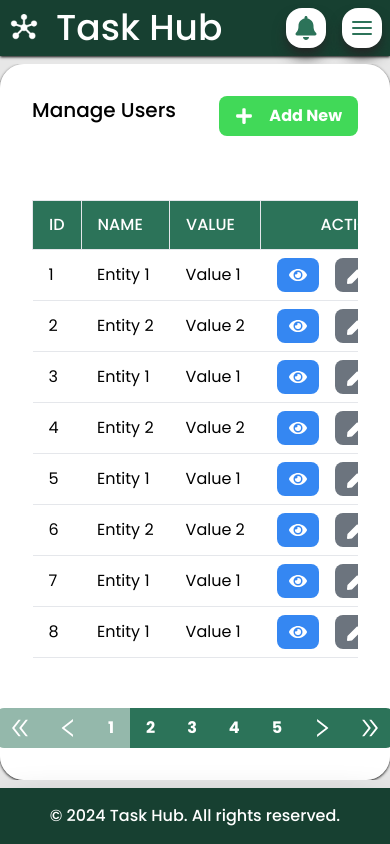
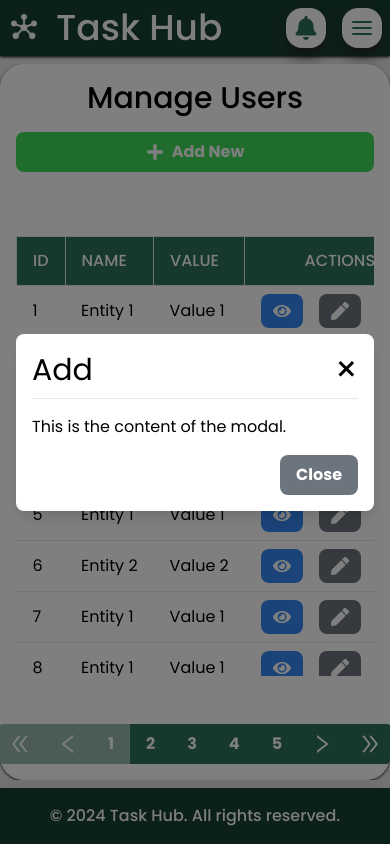
Before and after one commit to fabiomp-filho/task-hub-client, a Next.js app: page /users in a window 390 px wide. Both pictures are taken after a click on the button "Add New". Built offline with nearby package versions, Linux system fonts and the light colour scheme.

Commit message:
feat: Modals to include, exclude and visualize data.

```diff
--- a/components/buttons/CustomButton.tsx
+++ b/components/buttons/CustomButton.tsx
@@ -31,7 +31,7 @@ const CustomButton: React.FC<CustomButtonProps> = (
         disabled = false
     }
 ) => {
-    const baseClasses = `flex gap-4 justify-center items-center font-bold py-${py} px-${px} ${rounded} focus:outline-none focus:shadow-outline duration-300`;
+    const baseClasses = `flex md:gap-4 gap-2 justify-center items-center font-bold py-${py} px-${px} ${rounded} focus:outline-none focus:shadow-outline duration-300`;
     const colorClasses = {
         primary: `bg-primary hover:bg-primaryHover text-white`,
         outlinePrimary: `bg-white border border-primary hover:border-primaryHover text-primary`,
--- /dev/null
+++ b/components/form/DynamicFormModal.tsx
@@ -0,0 +1,70 @@
+import React from 'react';
+import { ErrorMessage, Form, Formik, FormikHelpers } from 'formik';
+import * as Yup from 'yup';
+import CustomInput from "@/components/inputs/CustomInput";
+import CustomButton from "@/components/buttons/CustomButton";
+
+interface FieldProps {
+    name: string;
+    type: string;
+    placeholder: string;
+    label: string;
+    color: string;
+}
+
+interface DynamicFormProps {
+    fields: FieldProps[];
+    initialValues: { [key: string]: any };
+    validationSchema: Yup.ObjectSchema<any>;
+    onSubmit: (values: { [key: string]: any }, formikHelpers: FormikHelpers<{ [key: string]: any }>) => void;
+    submitColor: string;
+}
+
+const DynamicFormModal: React.FC<DynamicFormProps> = (
+    {
+        fields,
+        initialValues,
+        validationSchema,
+        onSubmit,
+        submitColor,
+        onClose,
+    }) => {
+    return (
+        <Formik
+            initialValues={initialValues}
+            validationSchema={validationSchema}
+            onSubmit={onSubmit}
+        >
+            {formik => (
+                <Form className="mt-4 grid gap-4">
+                    {fields.map((field, index) => (
+                        <div key={index} className="flex flex-col">
+                            <label htmlFor={field.name} className="mb-1">{field.label}</label>
+                            <CustomInput
+                                name={field.name}
+                                type={field.type}
+                                placeholder={field.placeholder}
+                                color={field.color}
+                                inputClass={`${formik.errors[field.name] && formik.touched[field.name] ? 'border-red-500' : ''}`}
+                            />
+                            <ErrorMessage name={field.name} component="div" className="text-red-500 text-sm" />
+                        </div>
+                    ))}
+                    <div className="flex justify-end mt-4 gap-4">
+                        <CustomButton
+                            onClick={onClose}
+                            color={"secondary"}
+                            title={"Close"}
+                        />
+                        <CustomButton
+                            color={submitColor}
+                            title={"Submit"}
+                        />
+                    </div>
+                </Form>
+            )}
+        </Formik>
+    );
+};
+
+export default DynamicFormModal;
--- /dev/null
+++ b/components/modal/FormModal.tsx
@@ -0,0 +1,28 @@
+import React from 'react';
+
+interface ModalProps {
+    isOpen: boolean;
+    onClose: () => void;
+    title: string;
+    children: React.ReactNode;
+}
+
+const FormModal: React.FC<ModalProps> = ({isOpen, onClose, title, form}) => {
+    if (!isOpen) return null;
+
+    return (
+        <div className="fixed inset-0 z-50 flex items-center justify-center bg-black bg-opacity-50">
+            <div className="bg-white rounded-lg shadow-lg max-w-lg w-full p-4">
+                <div className="flex justify-between items-center border-b pb-2">
+                    <h2 className="text-2xl">{title}</h2>
+                    <button onClick={onClose} className="text-gray-600 hover:text-gray-900">
+                        &times;
+                    </button>
+                </div>
+                {form}
+            </div>
+        </div>
+    );
+};
+
+export default FormModal;
--- /dev/null
+++ b/components/modal/Modal.tsx
@@ -0,0 +1,47 @@
+import React, { useEffect, useState } from 'react';
+import CustomButton from "@/components/buttons/CustomButton";
+
+interface ModalProps {
+    isOpen: boolean;
+    onClose: () => void;
+    title: string;
+    children: React.ReactNode;
+}
+
+const Modal: React.FC<ModalProps> = ({ isOpen, onClose, title, children }) => {
+    const [show, setShow] = useState(isOpen);
+
+    useEffect(() => {
+        if (isOpen) {
+            setShow(true);
+        } else {
+            const timer = setTimeout(() => setShow(false), 500); // Match the duration with your transition duration
+            return () => clearTimeout(timer);
+        }
+    }, [isOpen]);
+
+    return (
+        <div className={`fixed inset-0 z-50 flex items-center justify-center bg-black bg-opacity-50 transition-opacity duration-500 ease-out ${isOpen ? 'opacity-100' : 'opacity-0'} ${show ? 'visible' : 'invisible'}`}>
+            <div className={`bg-white rounded-lg shadow-lg max-w-3xl w-full p-4 md:mx-12 mx-4 transform transition-transform duration-500 ease-out ${isOpen ? 'translate-y-0' : 'translate-y-96'} ${show ? 'visible' : 'invisible'}`}>
+                <div className="flex justify-between items-center border-b pb-2">
+                    <h2 className="text-3xl">{title}</h2>
+                    <button title={"Close modal"} onClick={onClose} className="text-4xl text-black hover:text-lightgreyHover">
+                        &times;
+                    </button>
+                </div>
+                <div className="mt-4">
+                    {children}
+                </div>
+                <div className="flex justify-end mt-4">
+                    <CustomButton
+                        onClick={onClose}
+                        color={"secondary"}
+                        title={"Close"}
+                    />
+                </div>
+            </div>
+        </div>
+    );
+};
+
+export default Modal;
--- a/components/sidebar/Sidebar.tsx
+++ b/components/sidebar/Sidebar.tsx
@@ -19,9 +19,9 @@ const menu: MenuItem[] = [
         label: "Home",
     },
     {
-        href: "/about",
+        href: "/teams",
         icon: <BsPeopleFill size={24} />,
-        label: "About",
+        label: "Teams",
     },
     {
         href: "/users",
--- a/components/table/DynamicTable.tsx
+++ b/components/table/DynamicTable.tsx
@@ -29,6 +29,7 @@ interface DynamicTableProps {
 
 const DynamicTable: React.FC<DynamicTableProps> = (
     {
+        title,
         pagination,
         data,
         columns,
@@ -38,17 +39,12 @@ const DynamicTable: React.FC<DynamicTableProps> = (
         onEdit,
         onDelete
     }) => {
-    const handlePageChange = (newPage: number) => {
-        if (newPage >= 0 && newPage <= pagination.totalPages) {
-            onPageChange(newPage);
-        }
-    };
 
     return (
-        <div className="flex flex-col shadow-lightgreyHover shadow flex-1 p-8 bg-white md:m-12 rounded-3xl overflow-auto">
-            <div className="min-w-full flex justify-between mb-4">
-                <h3 className="md:text-4xl text-xl font-medium">Manage Users</h3>
-                <CustomButton icon={<FaPlus size={18}/> } onClick={onAddNewEntity} color="success" type="button" title="Add New"/>
+        <div className="flex flex-col shadow-lightgreyHover shadow flex-1 md:p-8 p-4 bg-white md:m-4 rounded-3xl overflow-auto">
+            <div className="min-w-full md:gap-0 gap-4 md:flex md:flex-row flex flex-col md:justify-between mb-4">
+                <h3 className="md:text-4xl text-3xl font-medium text-center">{title ?? "Title here"}</h3>
+                <CustomButton py={"2"} icon={<FaPlus size={18}/> } onClick={onAddNewEntity} color="success" type="button" title="Add New"/>
             </div>
             <div className="overflow-auto my-12">
                 <table className="min-w-full table-fixed border-collapse ">
@@ -105,7 +101,7 @@ const DynamicTable: React.FC<DynamicTableProps> = (
                     </tbody>
                 </table>
             </div>
-            <Pagination pagination={pagination} onPageChange={handlePageChange}/>
+            <Pagination pagination={pagination} onPageChange={onPageChange}/>
         </div>
     );
 };
--- a/pages/users/index.tsx
+++ b/pages/users/index.tsx
@@ -1,7 +1,10 @@
 import DynamicTable from "@/components/table/DynamicTable";
-import {useState} from "react";
+import {useEffect, useState} from "react";
+import Modal from "@/components/modal/Modal";
 
 const Users = () => {
+
+    const [isModalOpen, setIsModalOpen] = useState(false);
 
     const [pagination, setPagination] = useState({
         size: 10,
@@ -10,6 +13,9 @@ const Users = () => {
         totalElements: 50,
     });
 
+    useEffect(() => {
+        console.log(pagination)
+    }, []);
     const data = [
         { id: 1, name: 'Entity 1', value: 'Value 1' },
         { id: 2, name: 'Entity 2', value: 'Value 2' },
@@ -31,7 +37,11 @@ const Users = () => {
     ];
 
     const handleAddNewEntity = () => {
-        console.log('Add new entity');
+        setIsModalOpen(true);
+    };
+
+    const handleCloseModal = () => {
+        setIsModalOpen(false);
     };
 
     const handlePageChange = (newPage: number) => {
@@ -43,14 +53,17 @@ const Users = () => {
 
     return (
         <>
-
             <DynamicTable
+                title={"Manage Users"}
                 pagination={pagination}
                 data={data}
                 columns={columns}
                 onAddNewEntity={handleAddNewEntity}
                 onPageChange={handlePageChange}
             />
+            <Modal isOpen={isModalOpen} onClose={handleCloseModal} title="Add">
+                <p>This is the content of the modal.</p>
+            </Modal>
         </>
     );
 }
```
